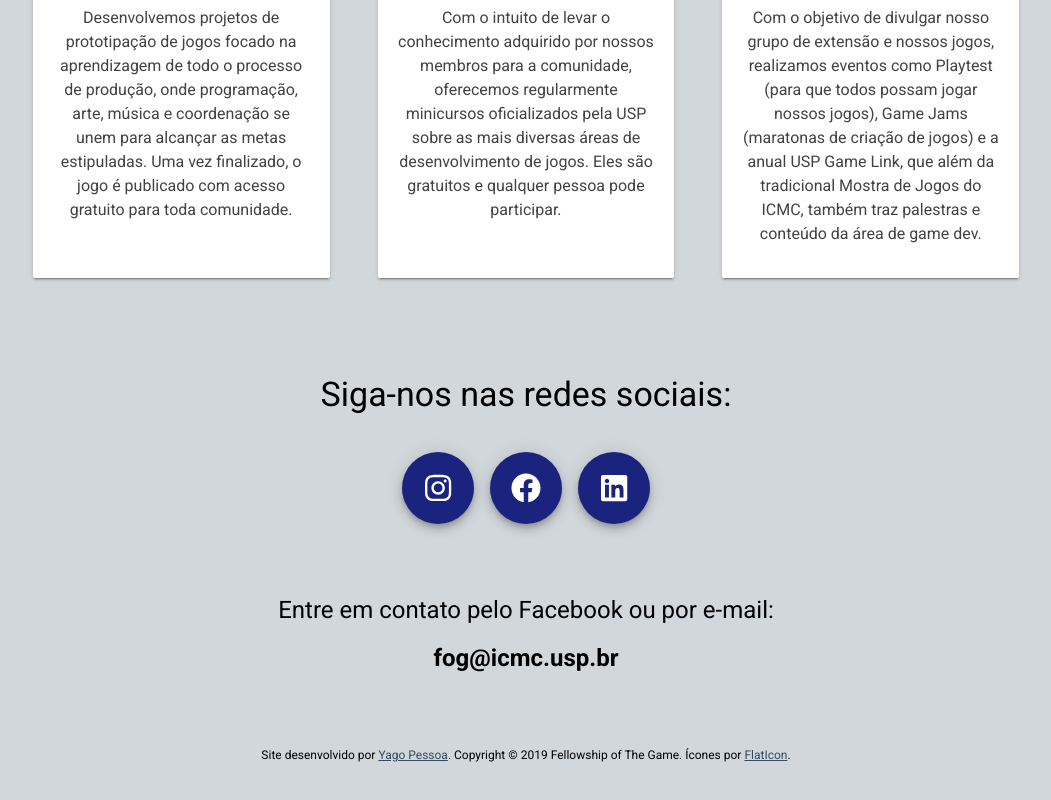
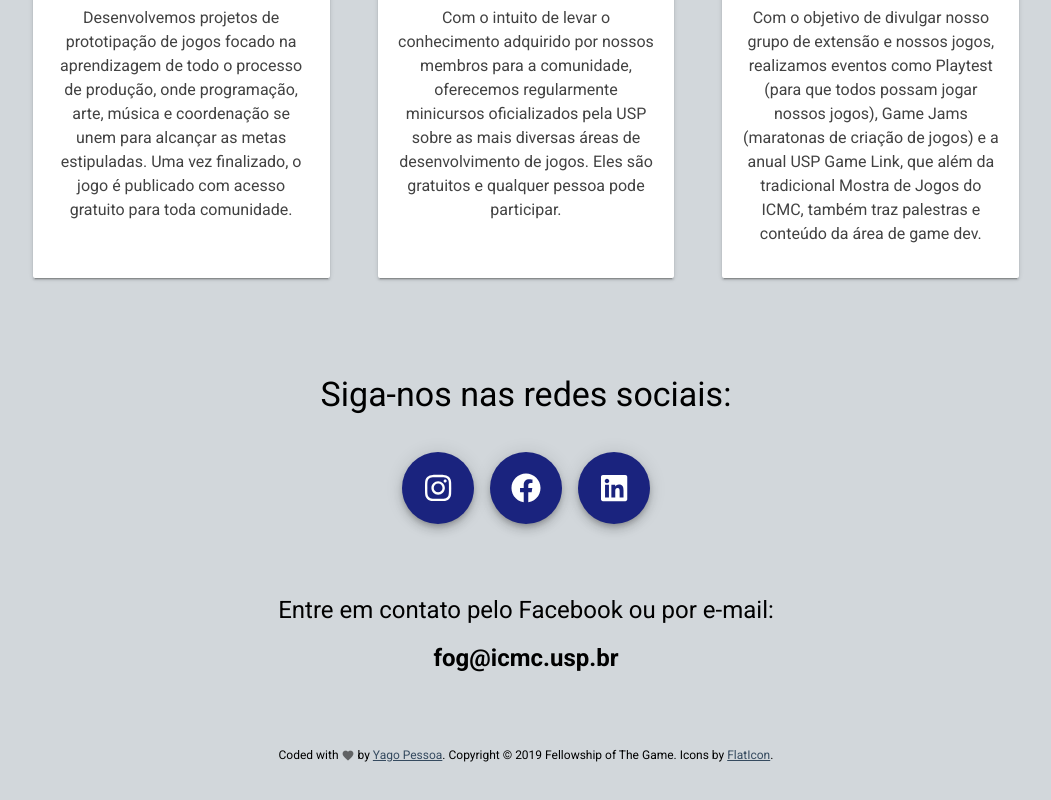
Before and after one commit to yagopessoa/fog-pwa, a Vue app: page / in a window 1280 px wide. Shown: the part 1268-2068 px from the top of the page, without its empty margins (114-1165 px from the left). Built offline with nearby package versions, Linux system fonts and the light colour scheme.

Commit message:
Added build script for Windowns and changed footer

```diff
--- a/package.json
+++ b/package.json
@@ -8,6 +8,7 @@
     "dev": "node build/dev-server.js",
     "start": "node build/dev-server.js",
     "build": "node build/build.js && cp ./dist/index.html ./dist/404.html",
+    "buildwindows": "node build/build.js && copy .\\dist\\index.html .\\dist\\404.html",
     "lint": "eslint --ext .js,.vue src"
   },
   "dependencies": {
--- a/src/pages/AboutPage.vue
+++ b/src/pages/AboutPage.vue
@@ -50,7 +50,7 @@
         </v-container>
         <v-container fluid text-xs-center>
           <p class="caption mt-2">
-            Site desenvolvido por <a href="https://www.linkedin.com/in/yagopessoa/">Yago Pessoa</a>. Copyright © 2019 Fellowship of The Game. Ícones por <a href="https://www.flaticon.com">FlatIcon</a>.
+            Coded with <v-icon style="font-size: 13px;">favorite</v-icon> by <a href="https://www.linkedin.com/in/yagopessoa/">Yago Pessoa</a>. Copyright © 2019 Fellowship of The Game. Icons by <a href="https://www.flaticon.com">FlatIcon</a>.
           </p>
         </v-container>
     </v-flex>
--- a/src/pages/ClassPage.vue
+++ b/src/pages/ClassPage.vue
@@ -60,7 +60,7 @@
       </v-container>
       <v-container fluid text-xs-center>
           <p class="caption mt-2">
-            Site desenvolvido por <a href="https://www.linkedin.com/in/yagopessoa/">Yago Pessoa</a>. Copyright © 2019 Fellowship of The Game. Ícones por <a href="https://www.flaticon.com">FlatIcon</a>.
+            Coded with <v-icon style="font-size: 13px;">favorite</v-icon> by <a href="https://www.linkedin.com/in/yagopessoa/">Yago Pessoa</a>. Copyright © 2019 Fellowship of The Game. Icons by <a href="https://www.flaticon.com">FlatIcon</a>.
           </p>
         </v-container>
     </div>
--- a/src/pages/EventsPage.vue
+++ b/src/pages/EventsPage.vue
@@ -115,7 +115,7 @@
 
       <v-container fluid text-xs-center>
         <p class="caption mt-2">
-          Site desenvolvido por <a href="https://www.linkedin.com/in/yagopessoa/">Yago Pessoa</a>. Copyright © 2019 Fellowship of The Game. Ícones por <a href="https://www.flaticon.com">FlatIcon</a>.
+          Coded with <v-icon style="font-size: 13px;">favorite</v-icon> by <a href="https://www.linkedin.com/in/yagopessoa/">Yago Pessoa</a>. Copyright © 2019 Fellowship of The Game. Icons by <a href="https://www.flaticon.com">FlatIcon</a>.
         </p>
       </v-container>
     </div>
--- a/src/pages/GamesPage.vue
+++ b/src/pages/GamesPage.vue
@@ -37,7 +37,7 @@
         </v-container>
         <v-container fluid text-xs-center>
           <p class="caption mt-2">
-            Site desenvolvido por <a href="https://www.linkedin.com/in/yagopessoa/">Yago Pessoa</a>. Copyright © 2019 Fellowship of The Game. Ícones por <a href="https://www.flaticon.com">FlatIcon</a>.
+            Coded with <v-icon style="font-size: 13px;">favorite</v-icon> by <a href="https://www.linkedin.com/in/yagopessoa/">Yago Pessoa</a>. Copyright © 2019 Fellowship of The Game. Icons by <a href="https://www.flaticon.com">FlatIcon</a>.
           </p>
         </v-container>
     </v-flex>
--- a/src/pages/GeleiaPage.vue
+++ b/src/pages/GeleiaPage.vue
@@ -92,7 +92,7 @@
 
       <v-container fluid text-xs-center>
         <p class="caption mt-2">
-          Site desenvolvido por <a href="https://www.linkedin.com/in/yagopessoa/">Yago Pessoa</a>. Copyright © 2019 Fellowship of The Game. Ícones por <a href="https://www.flaticon.com">FlatIcon</a>.
+          Coded with <v-icon style="font-size: 13px;">favorite</v-icon> by <a href="https://www.linkedin.com/in/yagopessoa/">Yago Pessoa</a>. Copyright © 2019 Fellowship of The Game. Icons by <a href="https://www.flaticon.com">FlatIcon</a>.
         </p>
       </v-container>
     </div>
--- a/src/pages/HomePage.vue
+++ b/src/pages/HomePage.vue
@@ -99,7 +99,7 @@
 
         <v-container fluid text-xs-center>
           <p class="caption mt-2">
-            Site desenvolvido por <a href="https://www.linkedin.com/in/yagopessoa/">Yago Pessoa</a>. Copyright © 2019 Fellowship of The Game. Ícones por <a href="https://www.flaticon.com">FlatIcon</a>.
+            Coded with <v-icon style="font-size: 13px;">favorite</v-icon> by <a href="https://www.linkedin.com/in/yagopessoa/">Yago Pessoa</a>. Copyright © 2019 Fellowship of The Game. Icons by <a href="https://www.flaticon.com">FlatIcon</a>.
           </p>
         </v-container>
 
--- a/src/pages/PselPage.vue
+++ b/src/pages/PselPage.vue
@@ -215,7 +215,7 @@
 
       <v-container fluid text-xs-center>
         <p class="caption mt-2">
-          Site desenvolvido por <a href="https://www.linkedin.com/in/yagopessoa/">Yago Pessoa</a>. Copyright © 2019 Fellowship of The Game. Ícones por <a href="https://www.flaticon.com">FlatIcon</a>.
+          Coded with <v-icon style="font-size: 13px;">favorite</v-icon> by <a href="https://www.linkedin.com/in/yagopessoa/">Yago Pessoa</a>. Copyright © 2019 Fellowship of The Game. Icons by <a href="https://www.flaticon.com">FlatIcon</a>.
         </p>
       </v-container>
 
```
Also changed, not shown: 1 other file (tests, documents, lock files or other folders).
